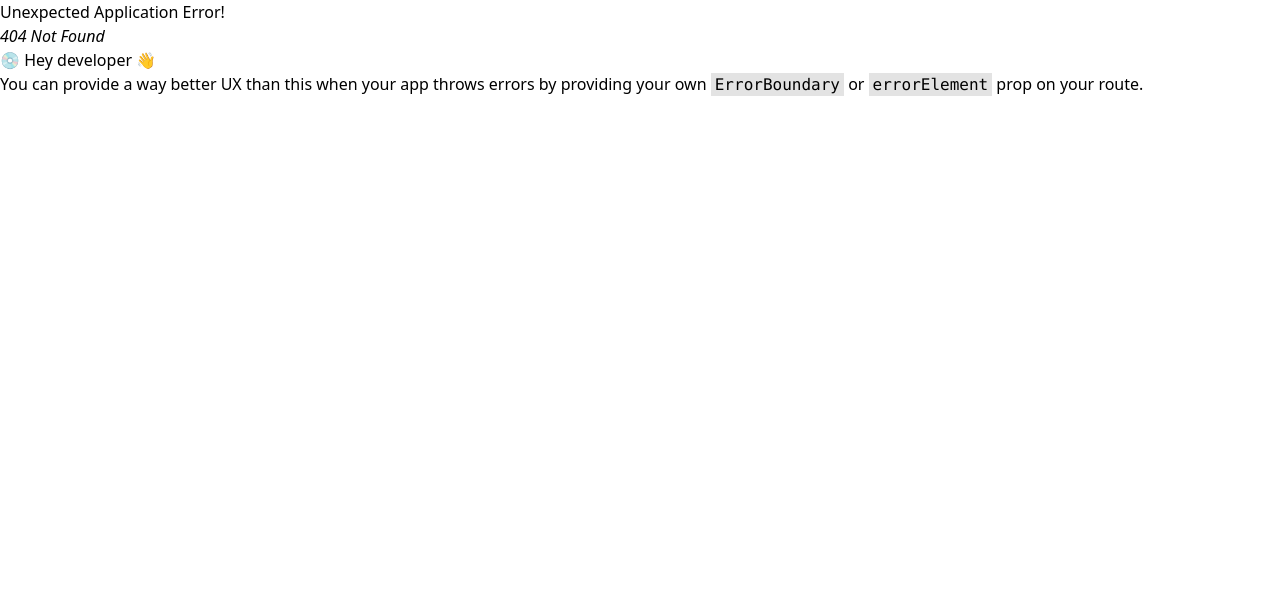
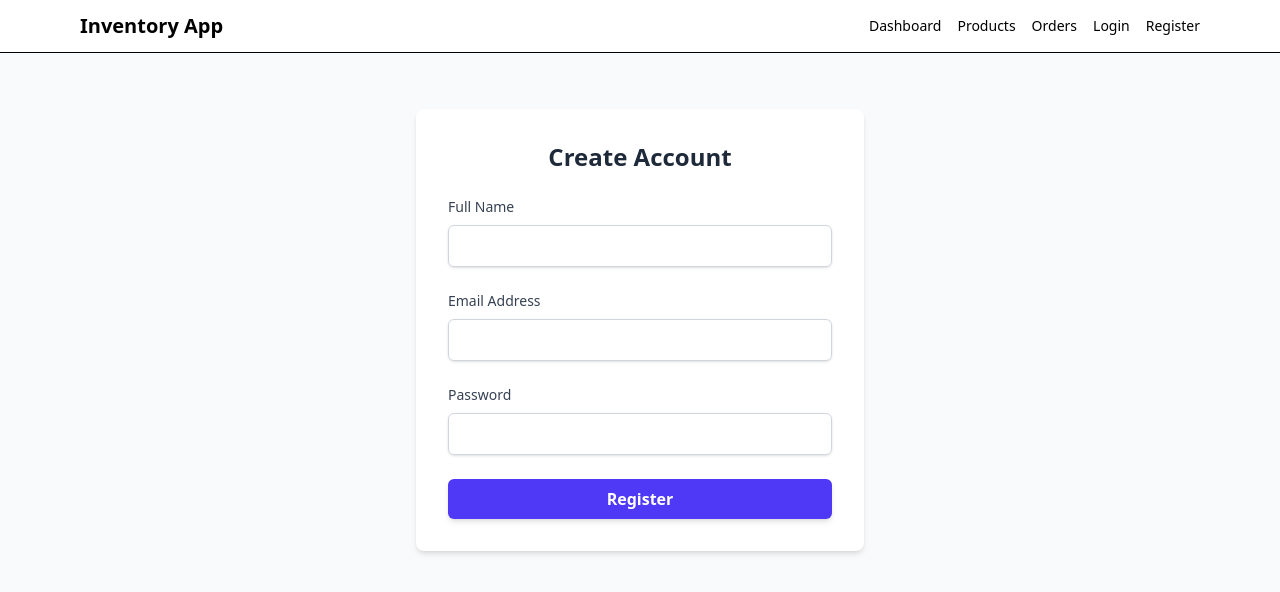
Before and after one commit to hulashkr/inventory-app, a React (Vite) app in the folder client/: page /register in a window 1280 px wide. Before the commit this address had no page. Shown: the top 592 px of the page. Built offline with nearby package versions, Linux system fonts and the light colour scheme.

Commit message:
implement registration page and functionality

```diff
--- a/client/src/App.tsx
+++ b/client/src/App.tsx
@@ -11,6 +11,7 @@ export default function App() {
             <Link to="/products">Products</Link>
             <Link to="/orders">Orders</Link>
             <Link to="/login">Login</Link>
+            <Link to="/register">Register</Link>
           </nav>
         </div>
       </header>
--- a/client/src/main.tsx
+++ b/client/src/main.tsx
@@ -7,6 +7,7 @@ import Dashboard from './pages/Dashboard';
 import Products from './pages/Products';
 import Orders from './pages/Orders';
 import Login from './pages/Login';
+import Register from './pages/Register';
 
 const router = createBrowserRouter([
   {
@@ -17,6 +18,7 @@ const router = createBrowserRouter([
       { path: 'products', element: <Products /> },
       { path: 'orders', element: <Orders /> },
       { path: 'login', element: <Login /> },
+      { path: 'register', element: <Register /> },
     ],
   },
 ]);
--- /dev/null
+++ b/client/src/pages/Register.tsx
@@ -0,0 +1,104 @@
+import { useState } from 'react';
+import axios from 'axios';
+import { useNavigate } from 'react-router-dom';
+
+export default function Register() {
+  const [name, setName] = useState('');
+  const [email, setEmail] = useState('');
+  const [password, setPassword] = useState('');
+  const [error, setError] = useState('');
+  const navigate = useNavigate();
+
+  const handleSubmit = async (e: React.FormEvent) => {
+    e.preventDefault();
+    setError('');
+
+    if (password.length < 6) {
+      setError('Password must be at least 6 characters long.');
+      return;
+    }
+
+    try {
+      const response = await axios.post('http://localhost:5008/api/auth/register', {
+        name,
+        email,
+        password,
+      });
+
+      const { token } = response.data;
+      localStorage.setItem('authToken', token);
+      navigate('/');
+    } catch (err: any) {
+      const errorMessage = err.response?.data?.message || 'Registration failed. Please try again.';
+      setError(errorMessage);
+      console.error('Registration error:', err.response?.data);
+    }
+  };
+
+  return (
+    <div className="flex justify-center items-center mt-10">
+      <div className="w-full max-w-md p-8 space-y-6 bg-white rounded-lg shadow-md">
+        <h2 className="text-2xl font-bold text-center text-gray-800">Create Account</h2>
+        <form onSubmit={handleSubmit} className="space-y-6">
+          <div>
+            <label
+              htmlFor="name"
+              className="text-sm font-medium text-gray-700 block mb-2 text-left"
+            >
+              Full Name
+            </label>
+            <input
+              type="text"
+              id="name"
+              value={name}
+              onChange={(e) => setName(e.target.value)}
+              className="w-full px-3 py-2 border border-gray-300 rounded-md shadow-sm focus:outline-none focus:ring-indigo-500 focus:border-indigo-500"
+              required
+            />
+          </div>
+          <div>
+            <label
+              htmlFor="email"
+              className="text-sm font-medium text-gray-700 block mb-2 text-left"
+            >
+              Email Address
+            </label>
+            <input
+              type="email"
+              id="email"
+              value={email}
+              onChange={(e) => setEmail(e.target.value)}
+              className="w-full px-3 py-2 border border-gray-300 rounded-md shadow-sm focus:outline-none focus:ring-indigo-500 focus:border-indigo-500"
+              required
+            />
+          </div>
+          <div>
+            <label
+              htmlFor="password"
+              className="text-sm font-medium text-gray-700 block mb-2 text-left"
+            >
+              Password
+            </label>
+            <input
+              type="password"
+              id="password"
+              value={password}
+              onChange={(e) => setPassword(e.target.value)}
+              className="w-full px-3 py-2 border border-gray-300 rounded-md shadow-sm focus:outline-none focus:ring-indigo-500 focus:border-indigo-500"
+              required
+            />
+          </div>
+          {error && <p className="text-sm text-red-600 text-center">{error}</p>}
+          <div>
+            <button
+              type="submit"
+              className="w-full py-2 px-4 bg-indigo-600 hover:bg-indigo-700 text-white font-semibold rounded-md shadow-md focus:outline-none focus:ring-2 focus:ring-offset-2 focus:ring-indigo-500"
+            >
+              Register
+            </button>
+          </div>
+        </form>
+      </div>
+    </div>
+  );
+}
```
